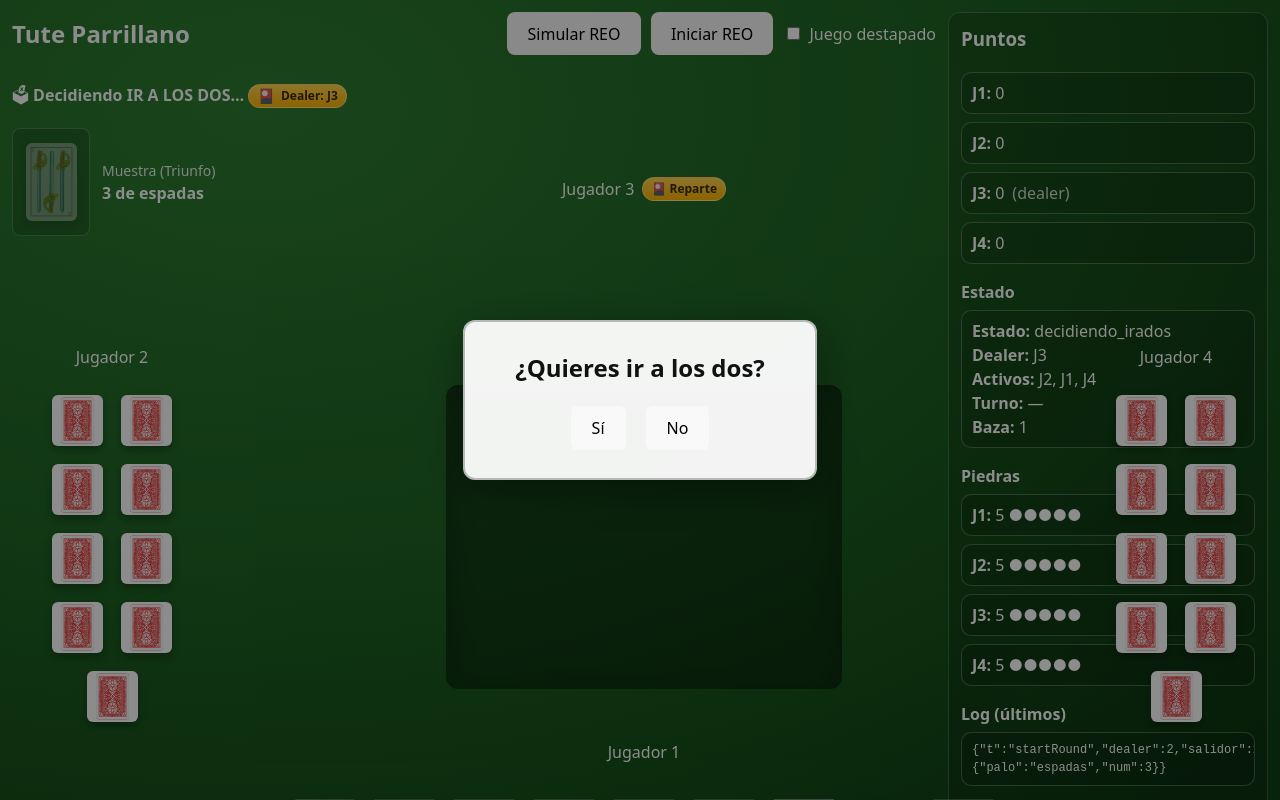
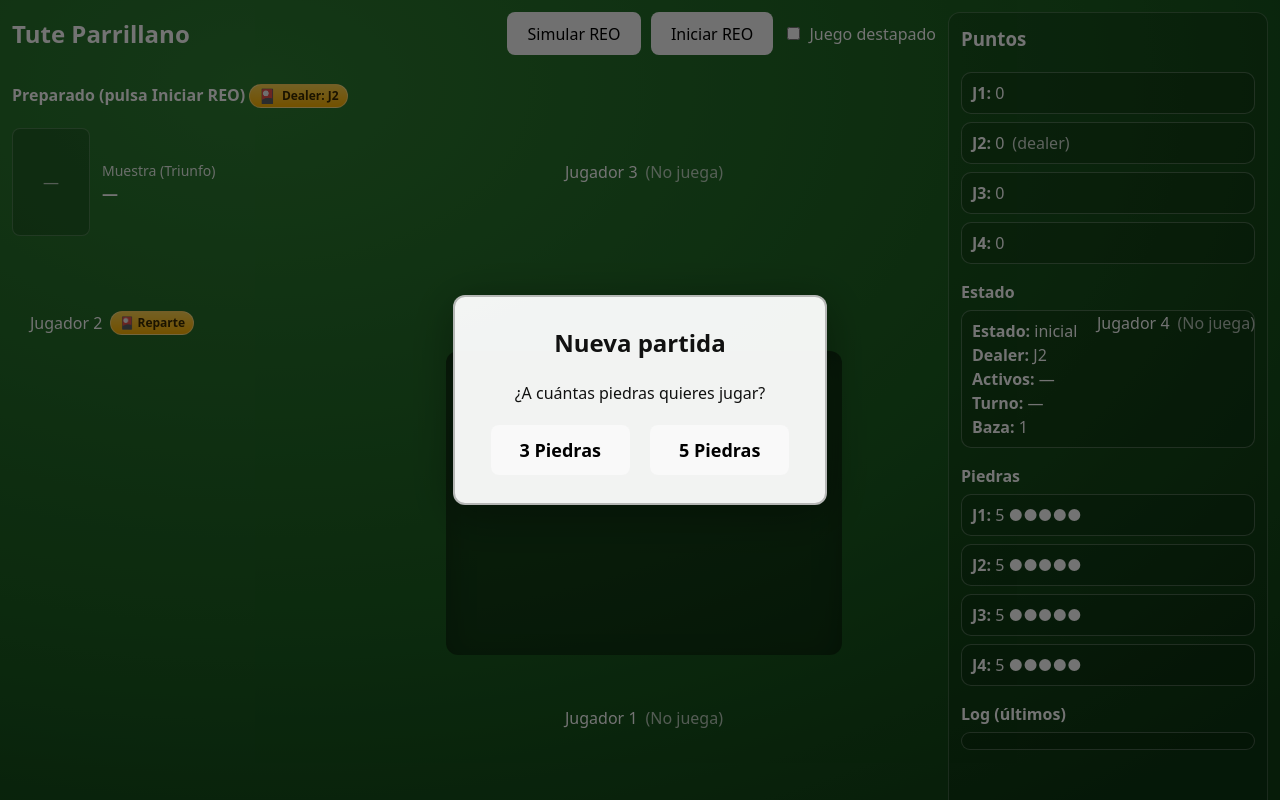
Before and after one commit to MiguelSeidor/tute, a React (Vite) app: page / in a window 1280 px wide. Shown: the top 800 px of the page. Built offline with nearby package versions, Linux system fonts and the light colour scheme; grey boxes are pictures that could not be loaded.

Commit message:
feat: add piedra selection before starting a new series and update resetSerie event to accept custom piedra count

```diff
--- a/src/App_v2.tsx
+++ b/src/App_v2.tsx
@@ -71,6 +71,7 @@ export default function App_v2() {
   const [restartKind, setRestartKind] = useState<"reo" | "serie" | null>(null);
   const [plannedDealer, setPlannedDealer] = useState<Seat | null>(null);
   const [showSim, setShowSim] = React.useState(false);
+  const [showPiedrasChoice, setShowPiedrasChoice] = useState(false);
   const RESET_ON_REFRESH = true;
 
   // === BOCADILLOS tipo cómic ===
@@ -573,12 +574,8 @@ export default function App_v2() {
       localStorage.removeItem("tv2_destapado");
     } catch {}
 
-    // 1) resetear serie (piedras = seriePiedrasIniciales -> 5)
-    setGame(prev => dispatch(prev, { type: "resetSerie" }));
-
-    // 2) iniciar REO nuevo con dealer aleatorio
-    const randDealer = Math.floor(Math.random() * 4) as Seat;
-    setGame(prev => dispatch(prev, { type: "startRound", dealer: randDealer }));
+    // Mostrar selector de piedras antes de empezar
+    setShowPiedrasChoice(true);
 
   }, []);
 
@@ -598,6 +595,17 @@ export default function App_v2() {
       console.error(err);
       alert(err?.message || "Error inesperado");
     }
+  }
+
+  function iniciarNuevaSerie(piedras: number) {
+    setShowPiedrasChoice(false);
+    const randDealer = Math.floor(Math.random() * 4) as Seat;
+    setGame(prev => dispatch(prev, { type: "resetSerie", piedras }));
+    setGame(prev => dispatch(prev, { type: "startRound", dealer: randDealer }));
+    setHideSummary(false);
+    setAutoRestartSeconds(null);
+    setRestartKind(null);
+    setPlannedDealer(null);
   }
 
   // Helpers UI
@@ -1716,11 +1724,8 @@ export default function App_v2() {
           setHideSummary(true);
 
           if (game.serieTerminada) {
-            // SERIE: planificamos dealer aleatorio y marcamos tipo 'serie'
-            const randomSeat = Math.floor(Math.random() * 4) as Seat;
-            setPlannedDealer(randomSeat);
-            setRestartKind("serie");
-            setAutoRestartSeconds(5);
+            // SERIE terminada: preguntar piedras antes de reiniciar
+            setShowPiedrasChoice(true);
           } else {
             // REO: planificamos dealer rotado y marcamos tipo 'reo'
             const nextDealer = ((game.dealer + 3) % 4) as Seat;
@@ -1781,6 +1786,37 @@ export default function App_v2() {
           )}
         </div>
       )}
+      {/* Overlay: Elección de piedras (inicio de serie) */}
+      {showPiedrasChoice && (
+        <div style={{
+          position: "fixed", inset: 0, background: "rgba(0,0,0,0.55)",
+          display: "flex", justifyContent: "center", alignItems: "center", zIndex: 99999
+        }}>
+          <div style={{
+            background: "rgba(255,255,255,0.95)", padding: "28px 35px", borderRadius: 12,
+            border: "2px solid rgba(0,0,0,0.25)", boxShadow: "0 8px 45px rgba(0,0,0,0.35)",
+            textAlign: "center", minWidth: 300, color: "#111"
+          }}>
+            <h2 style={{ marginTop: 0 }}>Nueva partida</h2>
+            <p style={{ marginBottom: 20 }}>¿A cuántas piedras quieres jugar?</p>
+            <div style={{ display: "flex", justifyContent: "center", gap: 20 }}>
+              <button
+                style={{ padding: "12px 28px", fontSize: 18, borderRadius: 8, fontWeight: 700 }}
+                onClick={() => iniciarNuevaSerie(3)}
+              >
+                3 Piedras
+              </button>
+              <button
+                style={{ padding: "12px 28px", fontSize: 18, borderRadius: 8, fontWeight: 700 }}
+                onClick={() => iniciarNuevaSerie(5)}
+              >
+                5 Piedras
+              </button>
+            </div>
+          </div>
+        </div>
+      )}
+
   {showSim && ReactDOM.createPortal(
     <Simulador4
       visible={showSim}
--- a/src/engine/tuteReducer.ts
+++ b/src/engine/tuteReducer.ts
@@ -342,9 +342,8 @@ export function dispatch(state: GameState, event: GameEvent): GameState {
     }
 
     case "resetSerie": {
-      // Reinicia la serie: piedras al valor inicial, limpia flags de serie.
-      // Dealer: por defecto lo dejamos como esté; si prefieres reiniciar dealer a 0, te indico abajo.
-      const piedrasInicial = state.seriePiedrasIniciales ?? 5;
+      // Reinicia la serie: piedras al valor indicado o al valor inicial guardado.
+      const piedrasInicial = event.piedras ?? state.seriePiedrasIniciales ?? 5;
       const piedras: Record<Seat, number> = { 0: piedrasInicial, 1: piedrasInicial, 2: piedrasInicial, 3: piedrasInicial };
 
       // Limpieza de estado de REO/serie sin tocar dealer (o reseteándolo si quisieras)
@@ -367,6 +366,7 @@ export function dispatch(state: GameState, event: GameEvent): GameState {
         perdedores: [],
         irADos: null,
         piedras,                           // ⬅️ piedras reset
+        seriePiedrasIniciales: piedrasInicial, // ⬅️ actualizar por si cambió
         serieTerminada: false,             // ⬅️ limpiar flag
         reoLog: [],                        // ⬅️ nueva serie, nuevo log
       };
--- a/src/engine/tuteTypes.ts
+++ b/src/engine/tuteTypes.ts
@@ -95,7 +95,7 @@ export type GameEvent =
   | { type: "resolverBaza" }
   | { type: "tirarselas"; seat: Seat }
   | { type: "finalizarReo" }
-  | { type: "resetSerie" };
+  | { type: "resetSerie"; piedras?: number };
 
 
 export class GameError extends Error {
```
